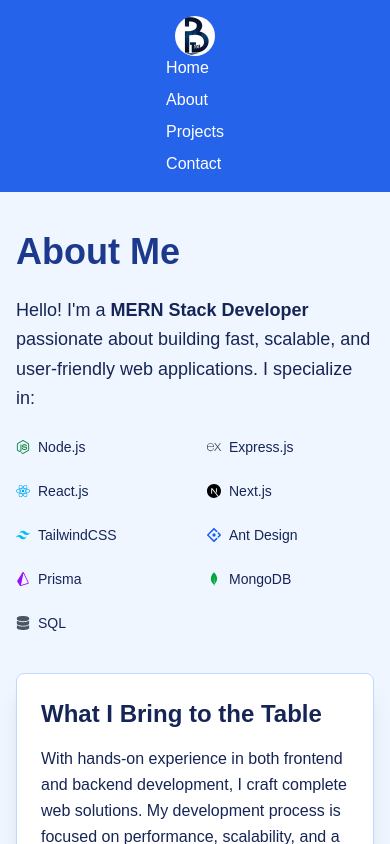
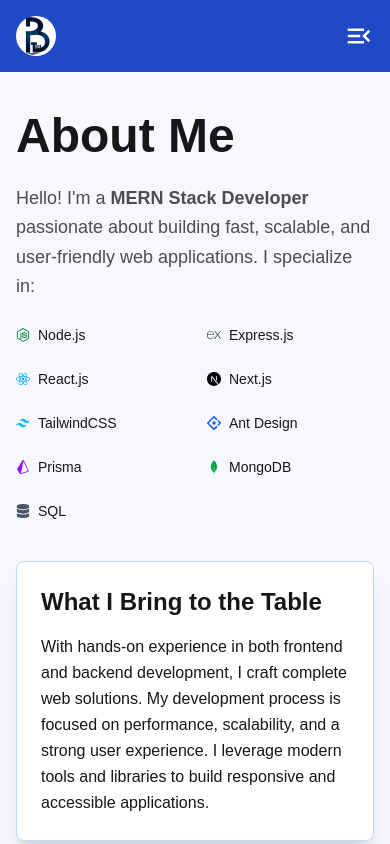
Before and after one commit to B-gentle/next-portfolio, a Next.js app: page /about in a window 390 px wide. Shown: the top 844 px of the page. Built offline with nearby package versions, Linux system fonts and the light colour scheme.

Commit message:
added navbar icon

```diff
--- a/app/about/page.tsx
+++ b/app/about/page.tsx
@@ -14,15 +14,15 @@
 
 export default function AboutMe() {
   return (
-    <div className="min-h-screen bg-blue-50 text-blue-950 py-10 px-4 md:px-16">
+    <div className="min-h-screen bg-secondary py-10 px-4 md:px-16">
       <motion.div
         initial={{ opacity: 0, y: 20 }}
         animate={{ opacity: 1, y: 0 }}
         transition={{ duration: 0.8 }}
         className="max-w-4xl mx-auto"
       >
-        <h1 className="text-4xl font-bold mb-6 text-blue-900">About Me</h1>
-        <p className="text-lg leading-relaxed mb-6">
+        <h1 className="text-5xl font-bold mb-6">About Me</h1>
+        <p className="text-lg leading-relaxed mb-6 text-textSecondary">
           Hello! I&apos;m a{" "}
           <span className="font-semibold">MERN Stack Developer</span> passionate
           about building fast, scalable, and user-friendly web applications. I
--- a/app/globals.css
+++ b/app/globals.css
@@ -6,8 +6,9 @@
 }
 
 @theme{
-  --color-primary: #2563eb;
+  --color-primary: #1f49c6;
   --color-secondary: #F6F8FE;
+  --color-textSecondary: #4D4D4D;
 }
 
 @theme inline {
--- a/components/About.tsx
+++ b/components/About.tsx
@@ -27,8 +27,8 @@
           transition={{ delay: 0.2, duration: 0.6 }}
           className="mb-4 text-base sm:text-lg"
         >
-          Hello! I&#39;m a{" "}
-          <span className="font-semibold">MERN Stack Developer</span> passionate
+          I&#39;m a{" "}
+          <span className="font-semibold">Full Stack Developer</span> passionate
           about building fast, scalable, and user-friendly web applications. I
           specialize in:
         </motion.p>
--- a/components/Navbar.tsx
+++ b/components/Navbar.tsx
@@ -1,18 +1,25 @@
-'use client';
+"use client";
 import Image from "next/image";
 import Link from "next/link";
 import logo from "@/assets/icon.png";
 import { motion } from "framer-motion";
 import { navLinks } from "@/lib/contants";
+import { MdOutlineMenuOpen } from "react-icons/md";
+import { useState } from "react";
+import { FaTimes } from "react-icons/fa";
 
 export default function Navbar() {
+  const [navOpen, setNavOpen] = useState(false);
+
+  const toggleNav = () => setNavOpen(!navOpen);
 
   return (
+    <>
       <motion.nav
         initial={{ y: -80, opacity: 0 }}
         animate={{ y: 0, opacity: 1 }}
         transition={{ duration: 0.7, type: "spring" }}
-      className="bg-primary text-white px-4 sm:px-6 py-4 flex flex-col sm:flex-row justify-between items-center shadow"
+        className="bg-primary text-white px-4 sm:px-6 py-4 flex justify-between items-center shadow"
       >
         <Link href="/">
           <Image
@@ -23,7 +30,7 @@
             className="rounded-full"
           />
         </Link>
-      <div className="flex flex-col sm:flex-row gap-2 sm:gap-6">
+        <div className="hidden md:flex gap-2 sm:gap-6">
           {navLinks.map((link) => (
             <Link
               key={link.href}
@@ -34,6 +41,35 @@
             </Link>
           ))}
         </div>
+        <button
+          onClick={toggleNav}
+          className="md:hidden text-3xl text-white"
+        >
+          {navOpen ? <FaTimes /> : <MdOutlineMenuOpen />}
+        </button>
       </motion.nav>
+      {/* Mobile Menu */}
+      {navOpen && (
+        <motion.div
+          initial={{ height: 0 }}
+          animate={{ height: "auto" }}
+          transition={{ duration: 0.3 }}
+          className="md:hidden bg-white shadow px-4 py-4 space-y-4 text-blue-700 font-medium"
+        >
+          <a href="#home" onClick={toggleNav} className="block">
+            Home
+          </a>
+          <a href="#about" onClick={toggleNav} className="block">
+            About
+          </a>
+          <a href="#projects" onClick={toggleNav} className="block">
+            Projects
+          </a>
+          <a href="#contact" onClick={toggleNav} className="block">
+            Contact
+          </a>
+        </motion.div>
+      )}
+    </>
   );
 }
```
Lines whose indentation alone changed are shown as unchanged.
